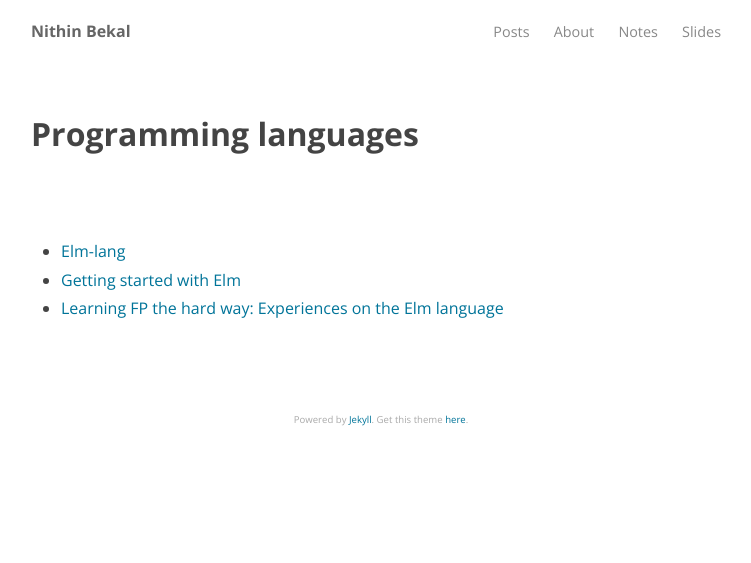
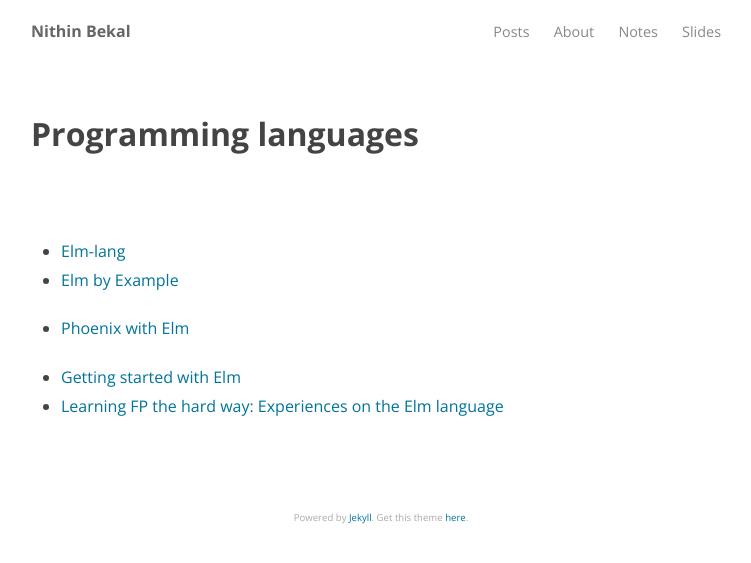
Before and after one commit to nithinbekal/nithinbekal.github.io, a Jekyll site: the page built from notes/elm.md, in a window 1280 px wide. Shown: the top 563 px of the page, without its empty margins (259-1010 px from the left). Built offline with Jekyll 4.4.1, drawn with Linux system fonts in a browser that asks for light colours.

Commit message:
Elm bookmarks

```diff
--- a/notes/elm.md
+++ b/notes/elm.md
@@ -5,5 +5,8 @@ date:   2014-10-26 12:00:00
 ---
 
 * [Elm-lang](http://elm-lang.org/)
+* [Elm by Example](http://elm-by-example.org)
+* [Phoenix with Elm](http://www.cultivatehq.com/posts/phoenix-elm-1/)
+
 * [Getting started with Elm](http://pragmaticstudio.com/blog/2014/12/19/getting-started-with-elm)
 * [Learning FP the hard way: Experiences on the Elm language](https://gist.github.com/ohanhi/0d3d83cf3f0d7bbea9db)
```
